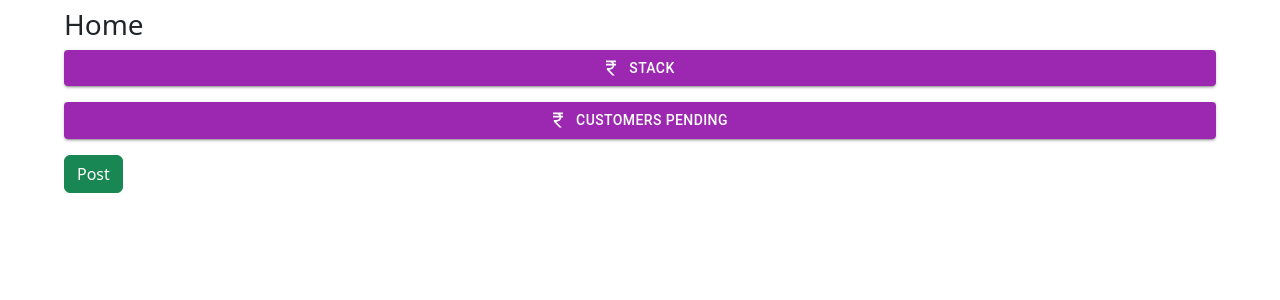
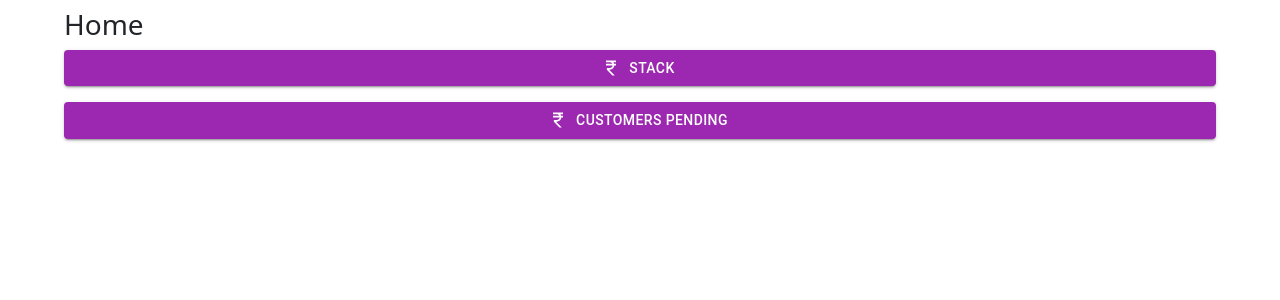
Before and after one commit to Parthiban1612/parthi-billing-system, a React (Create React App) app: page / in a window 1280 px wide. Shown: the top 300 px of the page. Built offline with nearby package versions, Linux system fonts and the light colour scheme.

Commit message:
server added

```diff
--- a/src/pages/Home.js
+++ b/src/pages/Home.js
@@ -26,7 +26,7 @@ export default function Home() {
             <CustomizedButtons fullWidth name='Customers Pending' path={"/customers-pending"} />
          </div>
 
-         <button className="btn btn-success" onClick={handlePost}>Post</button>
+         {/* <button className="btn btn-success" onClick={handlePost}>Post</button> */}
 
       </Container>
    );
```
